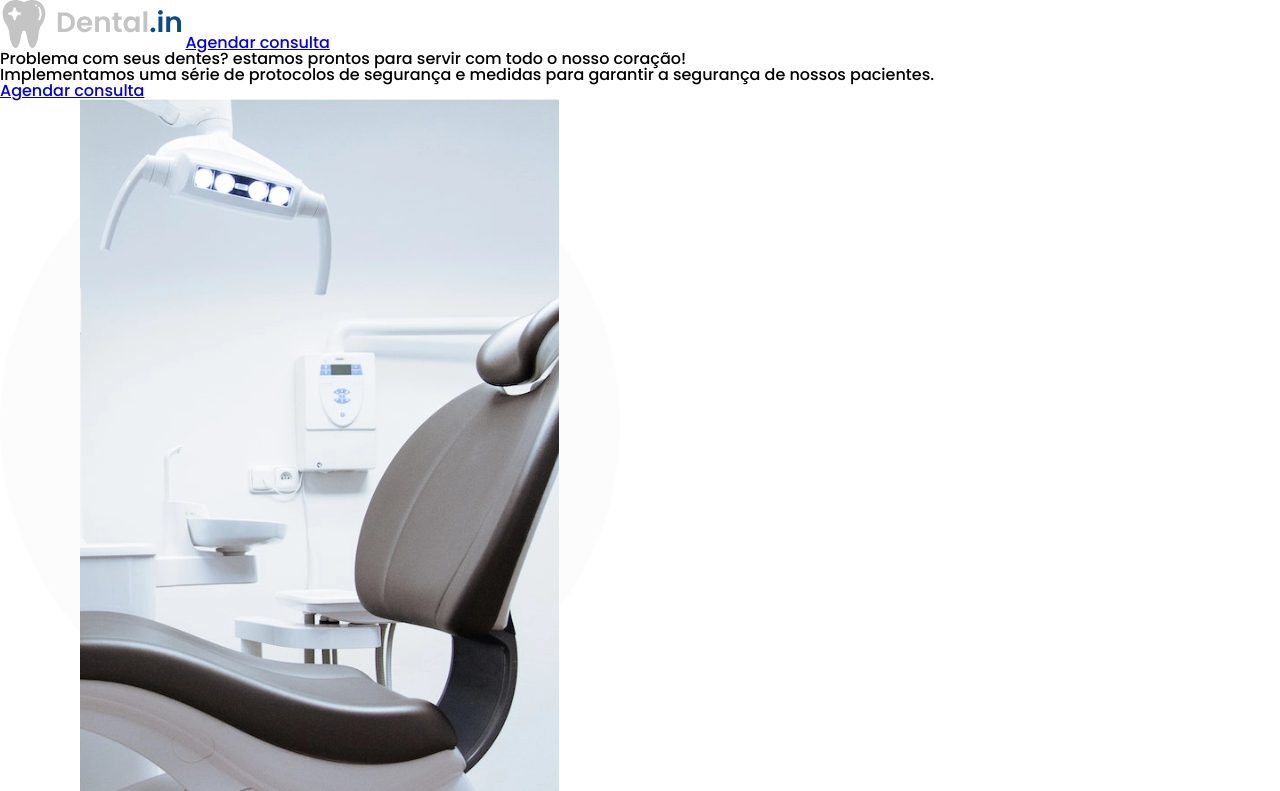
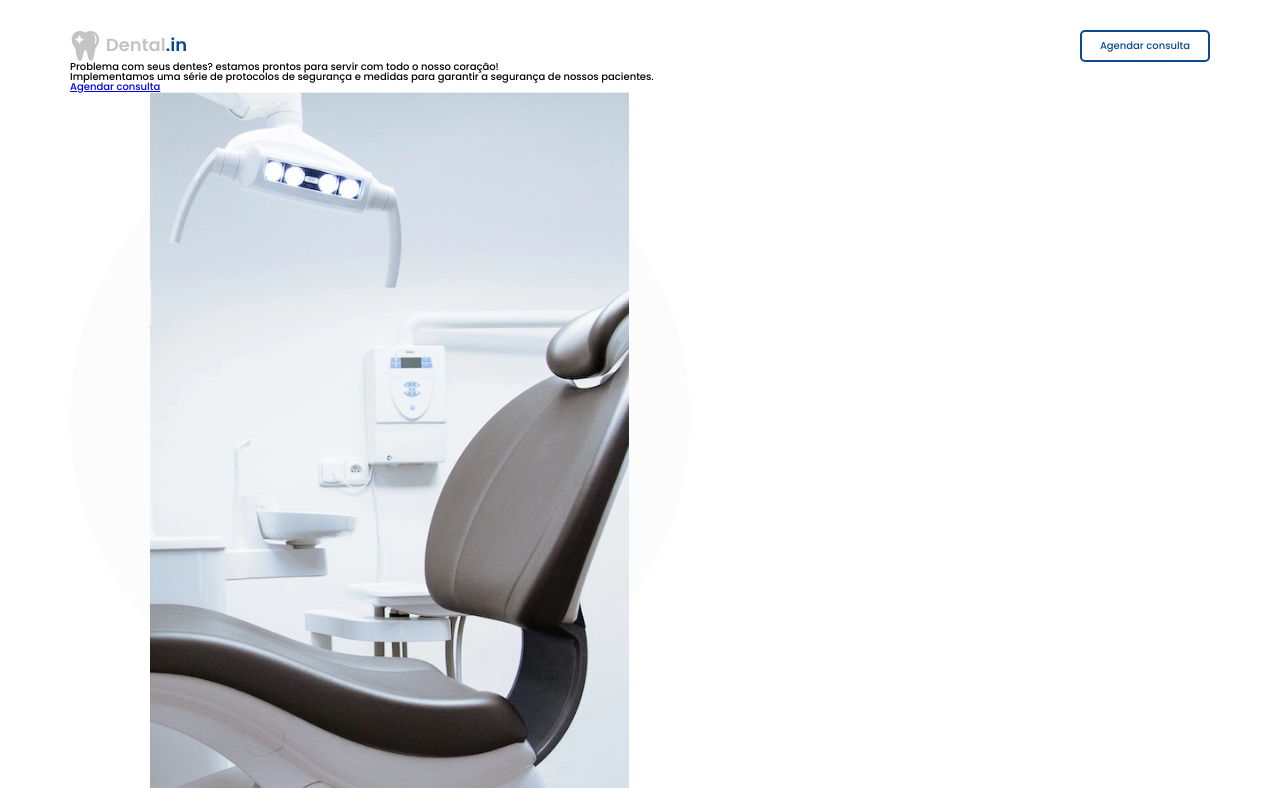
Before and after one commit to felipega-web/site-dentalin, a plain HTML site: page index.html in a window 1280 px wide. Shown: the top 791 px of the page. Drawn offline with Linux system fonts and the light colour scheme.

Commit message:
Created: CSS Header

```diff
--- a/index.html
+++ b/index.html
@@ -16,7 +16,7 @@
   <body>
     <header class="header">
       <img
-        class="header__logotipo"
+        class="header__logo"
         src="./assets/Logotipo.svg"
         alt="Logotipo Dental.In"
       />
--- a/style.css
+++ b/style.css
@@ -16,3 +16,50 @@
 body {
   font-family: 'Poppins', sans-serif;
 }
+
+html {
+  font-size: 62.5%;
+}
+
+.header,
+.presentation,
+.about-us,
+.services,
+.bottom-slogan,
+.footer {
+  max-width: 120rem;
+  margin: 0 auto;
+  padding: 0 3rem;
+}
+
+.about-us,
+.services,
+.bottom-slogan-container,
+.footer {
+  margin-top: 8rem;
+}
+
+/* Header */
+.header {
+  margin-top: 3rem;
+  display: flex;
+  justify-content: space-between;
+  align-items: center;
+}
+
+.header__logo {
+  width: 11.6rem;
+}
+
+.header__cta {
+  text-decoration: none;
+  border: 2px solid var(--primary-color);
+  color: var(--primary-color);
+  width: 13rem;
+  height: 3.2rem;
+  font-size: 1rem;
+  display: flex;
+  justify-content: center;
+  align-items: center;
+  border-radius: 5px;
+}
```
